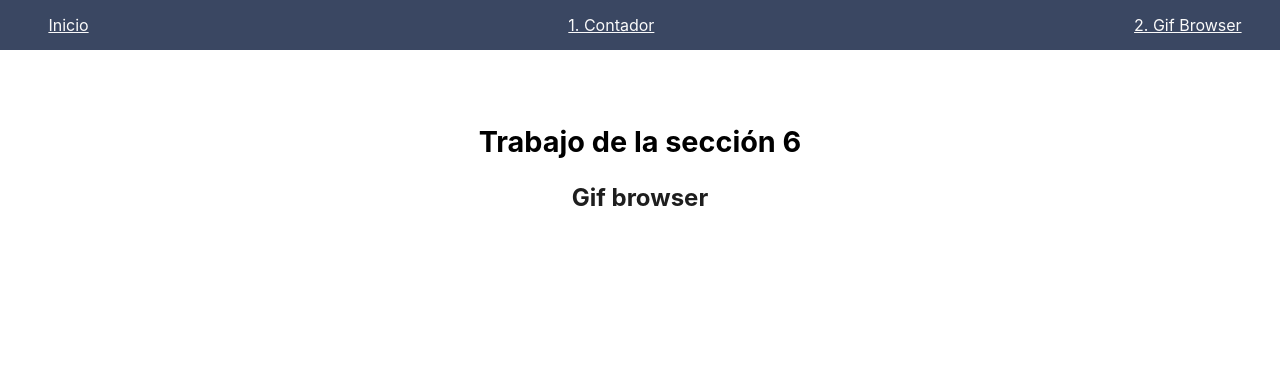
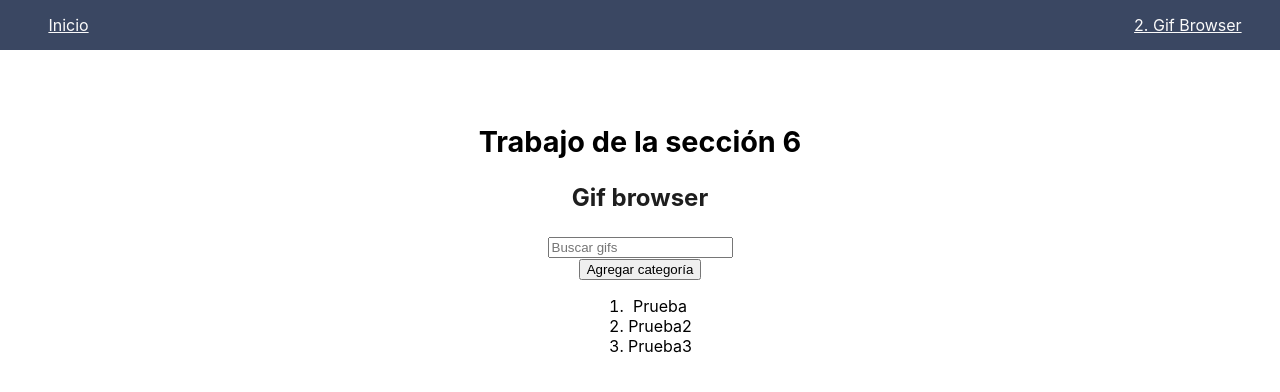
Before and after one commit to datradito/ReactJS-LearningPath-1, a React (Vite) app: page /Gif in a window 1280 px wide. Shown: the top 392 px of the page. Built offline with nearby package versions, Linux system fonts and the light colour scheme.

Commit message:
Making search bar

```diff
--- a/src/components/counterApp.jsx
+++ /dev/null
@@ -1,25 +0,0 @@
-import { useState } from 'react';
-import '../styles/counterApp.css';
-
-export default function Counter() {
-    const [click, setClick] = useState(0);
-    const handleAddClick = () => {
-        setClick(click + 1)
-    }
-    const handleRestartCounter = () => {
-        setClick(0);
-    }
-    return (
-        <>
-            <section>
-                <h2>Trabajo de la sección 4</h2>
-                <h3>Contador de clicks</h3>
-                <div id='counterButtons'>
-                    <p>Usted ha clickeado el botón: <span> {click} </span> veces</p>
-                    <button onClick={handleAddClick}>Click aquí</button>
-                    <button onClick={handleRestartCounter}>Restaurar contador</button>
-                </div>
-            </section>
-        </>
-    )
-}
--- /dev/null
+++ b/src/components/gifApp/AddCategory.jsx
@@ -0,0 +1,18 @@
+import '../../styles/gifApp.css';
+import { useState } from 'react';
+
+export default function AddCategory() {
+    const [inputCategory, setInputCategory] = useState('');
+
+    function handleInput(e) {
+        setInputCategory(e.target.value);
+    }
+    function handleSubmit(e) {
+        e.preventDefault();
+    }
+    return (
+        <form onSubmit={(e) => {handleSubmit(e)}}>
+            <input onChange={handleInput} placeholder="Buscar gifs" type="text" name="searchBar" id="searchBar" />
+        </form>
+    )
+}
--- a/src/components/gifApp/gifApp.jsx
+++ b/src/components/gifApp/gifApp.jsx
@@ -1,10 +1,32 @@
+import '../../styles/gifApp.css';
+import { useState } from 'react';
+import AddCategory from './AddCategory';
 export default function GifApp() {
+    const [categories, setCategories] = useState(['Prueba', 'Prueba2', 'Prueba3']);
+    const [inputCategory, setInputCategory] = useState('');
+
+    function handleCategoryAdd() {
+        setCategories([...categories, inputCategory])
+    }
+
     return (
         <>
             <section>
                 <h2>Trabajo de la sección 6</h2>
                 <h3>Gif browser</h3>
             </section>
+            <section>
+                <AddCategory></AddCategory>
+                <button type="button" onClick={handleCategoryAdd}>Agregar categoría</button>
+            </section>
+            <section>
+                <ol>
+                    {categories.map(category => {
+                        return <li key={category + Math.floor(Math.random()*10) + Math.floor(Math.random()*234)}>{category}</li>
+                    })
+                    }
+                </ol>
+            </section>
         </>
     )
 }
--- a/src/components/navbar.jsx
+++ b/src/components/navbar.jsx
@@ -7,7 +7,6 @@ function Navbar(){
             <nav>
                 <ul>
                     <li><Link to="/">Inicio</Link></li>
-                    <li><Link to="/Counter">1. Contador</Link></li>
                     <li><Link to="/Gif">2. Gif Browser</Link></li>
                 </ul>
             </nav>
--- a/src/routes/routes.jsx
+++ b/src/routes/routes.jsx
@@ -1,5 +1,4 @@
 import {Homepage} from '../components/homepage';
-import Counter from '../components/counterApp';
 import GifApp from '../components/gifApp/gifApp';
 
 import { Route, Routes } from "react-router-dom";
@@ -10,9 +9,6 @@ function PageRoutes() {
         <Route path="/" element={<Homepage  title={'Título proporcionado a través de props'} ></Homepage>}>
         </Route>
 
-        <Route path="/Counter" element={<Counter></Counter>}>
-        </Route>
-
         <Route path="/Gif" element={<GifApp/>}>
         </Route>
     </Routes>
```
Also changed, not shown: src/styles/gifApp.css (renamed from src/styles/counterApp.css).
